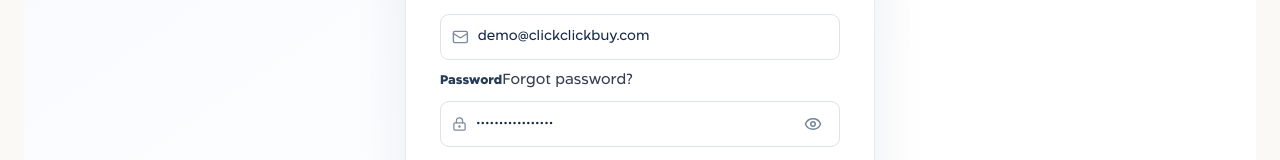
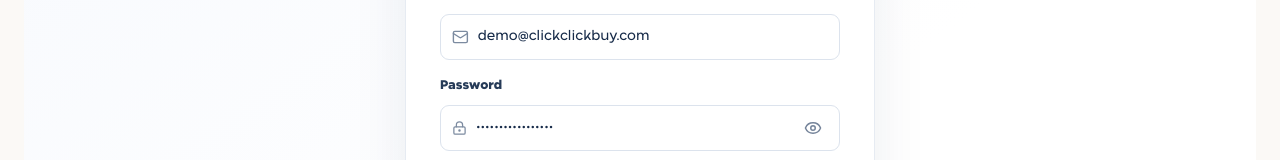
Before and after one commit to Richardjames2023/my-devops-project, a Next.js app in the folder frontend/client/: page /login in a window 1280 px wide. Shown: the part 499-659 px from the top of the page. Built offline with nearby package versions, Linux system fonts and the light colour scheme; no server answers.

Commit message:
fix(auth): avoid linking to unbuilt password recovery page

```diff
--- a/frontend/client/src/app/login/page.tsx
+++ b/frontend/client/src/app/login/page.tsx
@@ -68,7 +68,7 @@ export default function LoginPage() {
       {method === "email" ? (
         <form onSubmit={handleEmailSubmit} className="customer-auth-form">
           <label htmlFor="login-email">Email address</label><div className="customer-auth-input"><Mail size={18}/><input id="login-email" type="email" autoComplete="email" required value={email} onChange={e=>setEmail(e.target.value)} placeholder="you@example.com"/></div>
-          <div className="customer-auth-password-heading"><label htmlFor="login-password">Password</label><Link href="/forgot-password">Forgot password?</Link></div>
+          <label htmlFor="login-password">Password</label>
           <div className="customer-auth-input"><LockKeyhole size={18}/><input id="login-password" type={showPassword?"text":"password"} autoComplete="current-password" required value={password} onChange={e=>setPassword(e.target.value)} placeholder="Enter your password"/><button type="button" aria-label={showPassword?"Hide password":"Show password"} onClick={()=>setShowPassword(v=>!v)}>{showPassword?<EyeOff size={18}/>:<Eye size={18}/>}</button></div>
           {error && <p className="customer-auth-error" role="alert">{error}</p>}
           <button className="customer-auth-submit" type="submit">Sign In</button>
```
